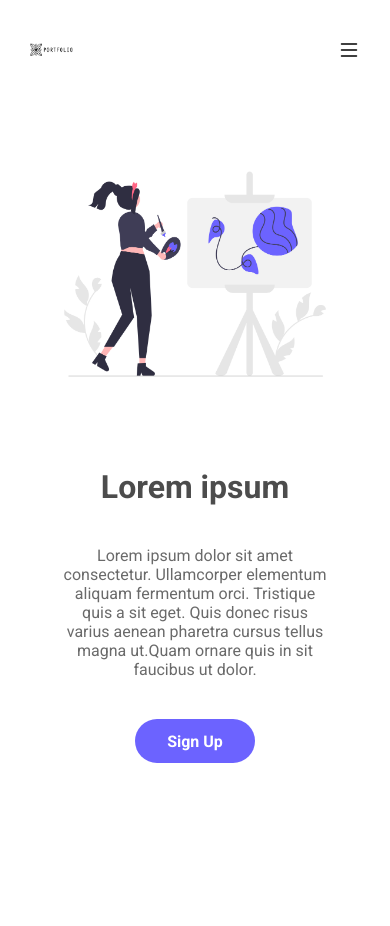
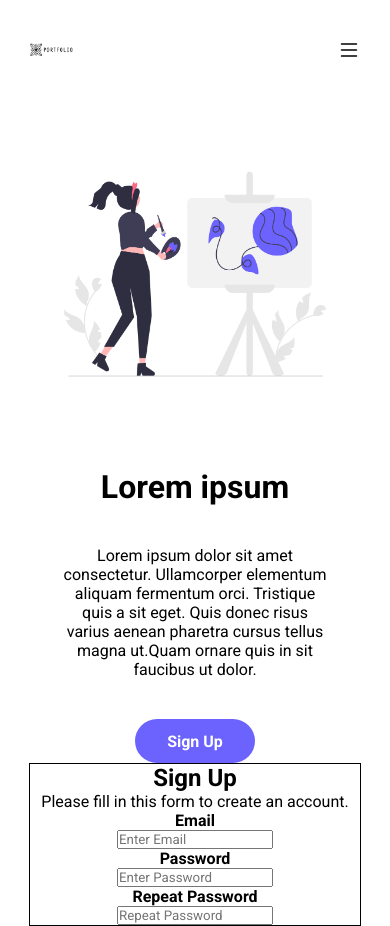
Before and after one commit to EmilyAMartin/art-inventory-website, a React (Create React App) app: page / in a window 390 px wide. Before the commit the page ends 844 px from the top, so only its background shows below. Built offline with nearby package versions, Linux system fonts and the light colour scheme.

Commit message:
Working on sign up form

```diff
--- a/src/App.css
+++ b/src/App.css
@@ -44,6 +44,7 @@ a:hover {
 .navbar-menu-container {
   display: none;
 }
+
 .primary-button {
   padding: 0.5rem 1.5rem;
   background-color: #6c63ff;
@@ -86,16 +87,16 @@ a:hover {
   align-items: flex-start;
   gap: 1rem;
 }
-.primary-heading {
+.home-heading {
   font-size: clamp(2rem, 5vw, 4rem);
-  color: #4c4c4c;
-  /* line-height: 5rem; */
+  font-weight: 600;
+  color: #000000;
   max-width: 600px;
 }
-.primary-text {
+.home-primary-text {
   font-size: clamp(1rem, 3vw, 1.5rem);
   max-width: 500px;
-  color: #6a6a6a;
+  color: #000000;
   margin: 1.5rem 0rem;
 }
 .secondary-button {
@@ -121,6 +122,20 @@ a:hover {
   background-color: #4640ad;
 }
 
+.registration-form-container {
+  border: black solid 1px;
+  display: flex;
+  flex-direction: column;
+  justify-content: center;
+  align-items: center;
+}
+.registration-header {
+  font-size: 1.5rem;
+  font-weight: 600;
+}
+.registration-primary-text {
+}
+
 @media (max-width: 1000px) {
   .navbar-links-container a {
     margin-right: 1rem;
@@ -135,7 +150,7 @@ a:hover {
 }
 @media (max-width: 800px) {
   .nav-logo-container {
-    max-width: 300px;
+    max-width: 400px;
   }
   .navbar-links-container {
     display: none;
@@ -155,11 +170,11 @@ a:hover {
     width: 100%;
     max-width: 400px;
   }
-  .primary-heading {
+  .home-heading {
     text-align: center;
     max-width: 90%;
   }
-  .primary-text {
+  .home-primary-text {
     text-align: center;
     max-width: 80%;
   }
--- a/src/App.js
+++ b/src/App.js
@@ -1,10 +1,12 @@
 import "./App.css";
 import Home from "./Components/Home";
+import Registration from "./Components/Registration";
 
 function App() {
   return (
     <div className="App">
       <Home />
+      <Registration />
     </div>
   );
 }
--- a/src/Components/Home.js
+++ b/src/Components/Home.js
@@ -9,13 +9,13 @@ const Home = () => {
       <div className="home-banner-container">
         <div className="home-bannerImage-container"></div>
         <div className="home-text-section">
-          <h1 className="primary-heading">Lorem ipsum</h1>
-          <p className="primary-text">
+          <div className="home-heading">Lorem ipsum</div>
+          <div className="home-primary-text">
             Lorem ipsum dolor sit amet consectetur. Ullamcorper elementum
             aliquam fermentum orci. Tristique quis a sit eget. Quis donec risus
             varius aenean pharetra cursus tellus magna ut.Quam ornare quis in
             sit faucibus ut dolor.
-          </p>
+          </div>
           <button className="secondary-button">Sign Up </button>
         </div>
         <div className="home-image-section">
--- a/src/Components/NavBar.js
+++ b/src/Components/NavBar.js
@@ -5,7 +5,6 @@ import { BsFillBagFill } from "react-icons/bs";
 import { BsFillPersonFill } from "react-icons/bs";
 import { BsFillQuestionCircleFill } from "react-icons/bs";
 import { BsList } from "react-icons/bs";
-import { BsXLg } from "react-icons/bs";
 
 
 const NavBar = () => {
@@ -31,8 +30,8 @@ const NavBar = () => {
 
     return (
         <nav>
-        <div className="nav-logo">
-        <img src={Logo} alt="paint brushes and paint" width="15%" height="15%" />
+        <div className="nav-logo-container">
+        <img src={Logo} alt="paint brushes and paint" width="15%" height="15%"/>
         </div>
           <div className="navbar-links-container">
             <a href="">Home</a>
@@ -44,15 +43,7 @@ const NavBar = () => {
 
           <div className="navbar-menu-container">
         <BsList onClick={() => setOpenMenu(true)} />
-        <div className="navbar-links-container">
-            <a href="">Home</a>
-            <a href="">Artwork</a>
-            <a href="">Account</a>
-            <a href="">Contact</a>
-            <button href="" className="primary-button">Login</button>
-          </div>
       </div>
-
     </nav>
       );
 
--- /dev/null
+++ b/src/Components/Registration.js
@@ -0,0 +1,29 @@
+import React from 'react'
+
+const Registration = () => {
+  return (
+    <form>
+      <div className='registration-form-container'>
+        <div className='registration-header'>Sign Up</div>
+        <div className='registration-primary-text'> Please fill in this form to create an account.</div>
+
+        <label for="email"><b>Email</b></label>
+        <input aria-label='email' placeholder='Enter Email' name='email' required/>
+
+        <label for="password"><b>Password</b></label>
+        <input aria-label='password' placeholder='Enter Password' name='password' required/>
+
+        <label for="repeat-password"><b>Repeat Password</b></label>
+        <input aria-label='repeat-password' placeholder='Repeat Password' name='repeat-password' required/>
+
+        <label></label>
+
+
+        <div className='registration-footer-text'></div>
+      </div>
+      </form>
+
+  )
+}
+
+export default Registration
```
